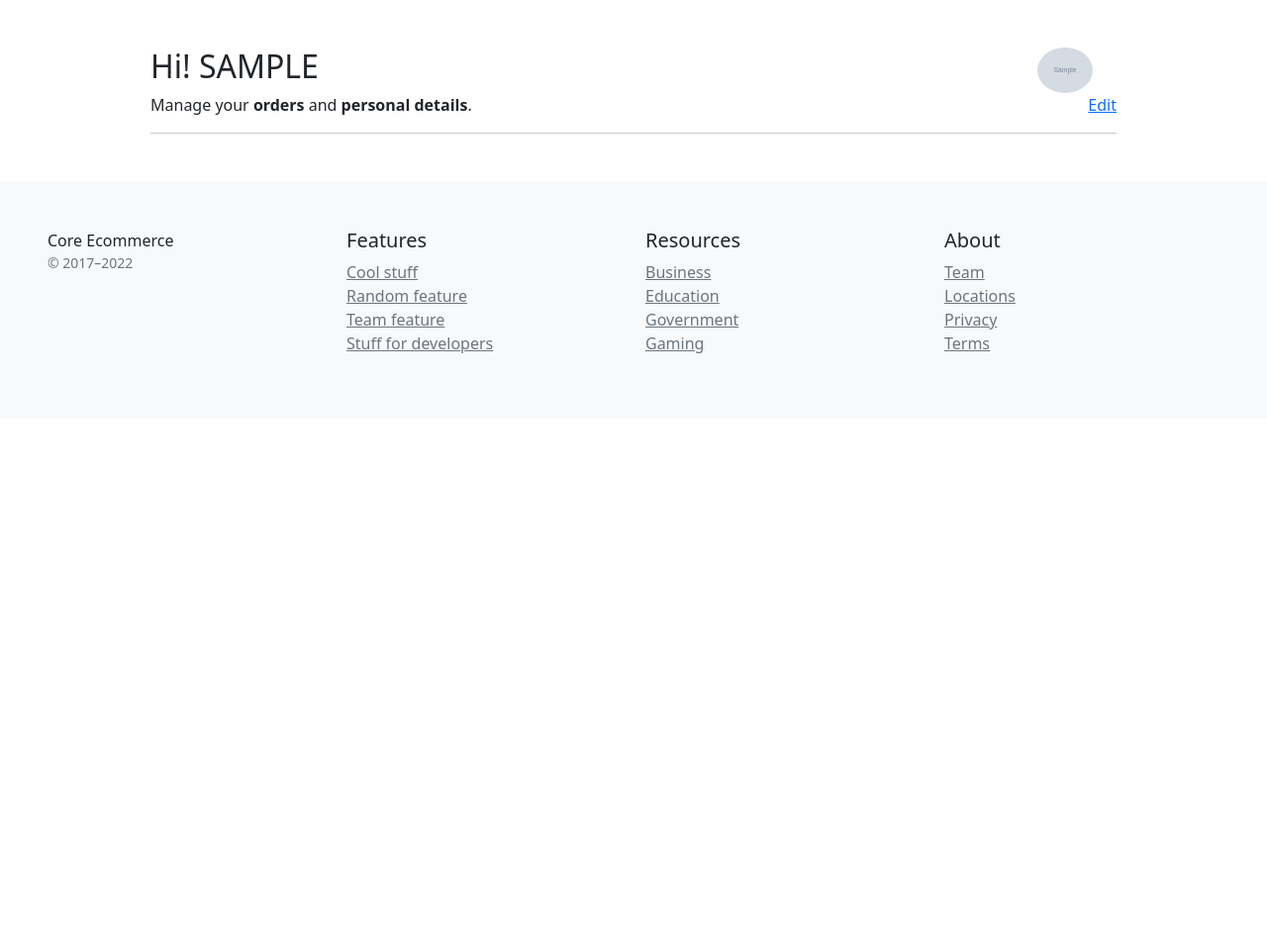
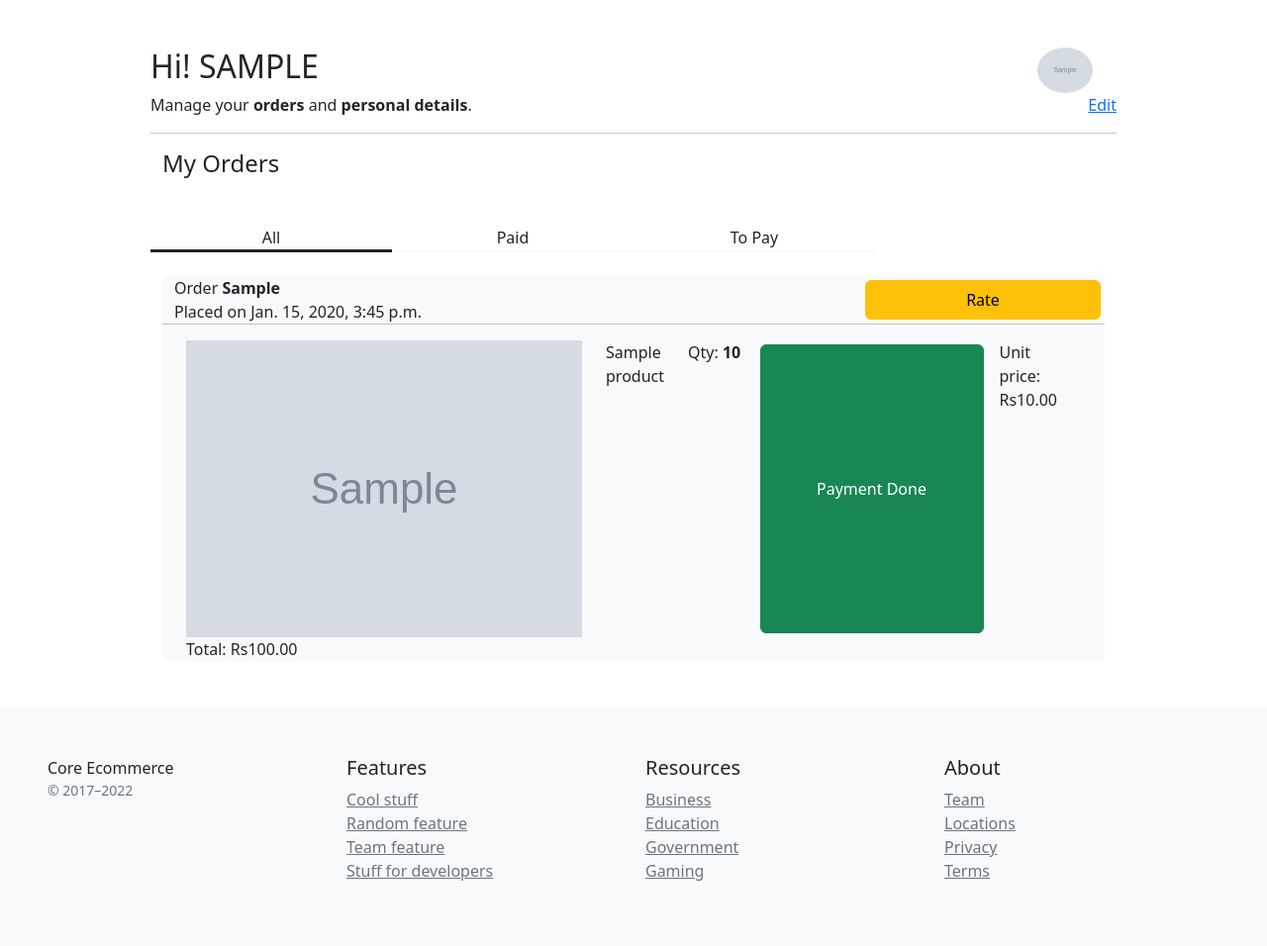
Before and after one commit to AbhinasRegmi/ecommerce, a Django app: page /accounts/dashboard/ in a window 1280 px wide. Shown: the part 60-1016 px from the top of the page at 99% size. Before the commit the page ends 417 px from the top, so only its background shows below. Run offline with Django 4.2, Linux system fonts and the light colour scheme; a user stored in the database is signed in; tables that the repository leaves empty hold one stand-in row (values such as "Sample post"); grey boxes marked "Sample" are stand-in pictures; some libraries are stand-ins or nearby versions.

Commit message:
Order list in dashboard without bootstrap done

```diff
--- a/accounts/views.py
+++ b/accounts/views.py
@@ -8,12 +8,14 @@ from django.urls import reverse_lazy
 from django.utils.encoding import force_str
 from django.utils.http import urlsafe_base64_decode
 from django.views.generic import FormView, TemplateView, View
-from django.views.generic.edit import UpdateView
+from django.views.generic.list import ListView
 
 from .forms import RegistrationForm, LoginForm, ProfileUpdateForm, ResetYourPasswordForm, PasswordResetConfirmForm
 from .tasks import SendVerificationToken
 from .models import UserBase
 from .token import account_verfication_token
+
+from orders.models import Order, OrderItem
 
 
 class RegistrationView(FormView):
@@ -57,8 +59,28 @@ class LoginUserView(LoginView):
     success_url = reverse_lazy('accounts:dashboard')
 
 
-class DashboardView(LoginRequiredMixin, TemplateView):
+class DashboardView(LoginRequiredMixin, ListView):
     template_name = 'accounts/dashboard.html'
+    queryset = Order.objects.filter().order_by('-updated_at')
+    context_object_name = 'order_list'
+    paginate_by = 2
+
+
+
+
+
+
+
+
+
+
+
+
+
+
+
+
+
 
 
 def activate_view(request, uidb64, token):
--- a/orders/models.py
+++ b/orders/models.py
@@ -8,13 +8,6 @@ from store.models import Product
 
 class Order(models.Model):
     user = models.ForeignKey(settings.AUTH_USER_MODEL, on_delete=models.CASCADE)
-    # fullname = models.CharField(max_length=100)
-
-    # country = CountryField()
-    # phone = models.CharField(max_length=11, blank=True, null=True)
-    # line1 = models.CharField(max_length=100, blank=True, null=True)
-    # city = models.CharField(max_length=100, blank=True, null=True)
-    # code = models.CharField(max_length=10, blank=True, null=True)
 
     created_at = models.DateTimeField(auto_now_add=True)
     updated_at = models.DateTimeField(auto_now=True)
@@ -38,7 +31,7 @@ class Order(models.Model):
 
 
 class OrderItem(models.Model):
-    order = models.ForeignKey(Order, on_delete=models.CASCADE)
+    order = models.ForeignKey(Order, on_delete=models.CASCADE, related_name='items')
     product = models.ForeignKey(Product, on_delete=models.CASCADE)
 
     unit_price = models.DecimalField(max_digits=5, decimal_places=2)
@@ -46,3 +39,6 @@ class OrderItem(models.Model):
 
     def __str__(self):
         return str(self.id)
+
+    def total_amount(self):
+        return self.unit_price * self.quantity
--- /dev/null
+++ b/static/css/accounts/dashboard.css
@@ -0,0 +1,3 @@
+.border-bottom:hover{
+    background-color: whitesmoke;
+}
--- /dev/null
+++ b/static/js/accounts/dashboard.js
@@ -0,0 +1,25 @@
+let all = document.getElementById('all');
+let paid = document.getElementById('paid');
+let topay = document.getElementById('topay');
+
+all.addEventListener('click', ()=>{
+
+    // chage ui
+    all.classList.add('border-dark', 'border-3')
+    paid.classList.remove('border-dark', 'border-3')
+    topay.classList.remove('border-dark', 'border-3')
+})
+
+paid.addEventListener('click', () => {
+
+    all.classList.remove('border-dark', 'border-3')
+    paid.classList.add('border-dark', 'border-3')
+    topay.classList.remove('border-dark', 'border-3')
+})
+
+topay.addEventListener('click', () => {
+
+    all.classList.remove('border-dark', 'border-3')
+    paid.classList.remove('border-dark', 'border-3')
+    topay.classList.add('border-dark', 'border-3')
+})
--- a/templates/accounts/dashboard.html
+++ b/templates/accounts/dashboard.html
@@ -7,18 +7,20 @@
 
 {% block content %}
 
+<link rel="stylesheet" href="{% static 'css/accounts/dashboard.css' %}">
+
 <main class="pt-5">
     <div class="container" style="max-width: 1000px;">
 
         <div class="col-12 row">
-            <h2 class="h2 col">
+            <h2 class="h2 col fw-normal">
                 Hi! {{user.username|upper}}
             </h2>
 
             {% if user.profile %}
                 <img class="col rounded-circle img-fluid" style="max-height: 5rem; max-width: 5rem;"  src="{{user.profile.url}}">
             {% else %}
-                <img class="col rounded-circle" style="max-height: 6rem; max-width: 6rem;" src="{% static 'images/defaultprofile.jpg' %}">
+                <img class="col rounded-circle img-fluid" style="max-height: 6rem; max-width: 6rem;" src="{% static 'images/defaultprofile.jpg' %}">
             {% endif %}
 
         </div>
@@ -33,6 +35,70 @@
         </div>
 
         <hr>
+
+
+        <div class="container">
+            <div class="breadcrum h4 fw-normal">
+                My Orders
+            </div>
+            <div class="row mt-5  text-center">
+                <div class="col-3 border-light border-2 border-bottom border-dark border-3" id="all">All</div>
+                <div class="col-3 border-light border-2 border-bottom" id="paid">Paid</div>
+                <div class="col-3 border-light border-2 border-bottom" id="topay">To Pay</div>
+            </div>
+
+            <div class="container-fluid">
+            {% if order_list %}
+
+                {% for order in order_list %}
+
+                    <div class="row bg-light my-4 rounded">
+                        <div class="col-8">
+                            <p class="fw-small mb-0">Order <b>{{order.intent}}</b></p>
+                            <div class="fs-6 mt-0">Placed on {{order.updated_at}}</div>
+                        </div>
+
+                        <div class="col"></div>
+
+                        {% if order.billing_status %}
+                        <button type="button" class="btn btn-warning col-3 my-1 mx-1">Rate</button>
+                        {% else %}
+                        <button type="button" class="btn btn-warning col-3 my-1 mx-1">Pay Now (Rs{{order.total_amount}})</button>
+                        {% endif %}
+
+
+                        <hr>
+                        <div class="container-fluid">
+
+                            {% for item in order.items.all %}
+
+                                <div class="row container-fluid">
+                                    <div class="col"><img src="{{item.product.image.url}}" alt="{{item.product.slug}}"></div>
+                                    <div class="col">{{item.product.title}}</div>
+                                    <div class="col">Qty: <b>{{item.quantity}}</b></div>
+
+                                    {% if order.billing_status %}
+                                        <button type="button" class="btn btn-success col-3 my-1 mx-1">Payment Done</button>
+                                    {% else %}
+                                        <button type="button" class="btn btn-danger col-3 my-1 mx-1">Payment Pending</button>
+                                    {% endif %}
+
+                                    <div class="col">Unit price: Rs{{item.unit_price}}</div>
+                                    <div class="col">Total: Rs{{item.total_amount}}</div>
+
+                                </div>
+
+
+                            {% endfor %}
+
+                        </div>
+                    </div>
+                {% endfor %}
+            {% endif %}
+        </div>
+        </div>
+
+
     </div>
 
 
@@ -40,4 +106,7 @@
     <div class="container" style="max-width: 1000px;"></div>
 </main>
 
+
+<script src="{% static 'js/accounts/dashboard.js' %}"></script>
+
 {% endblock %}
```
Also changed, not shown: orders/migrations/0005_alter_orderitem_order.py (added).
